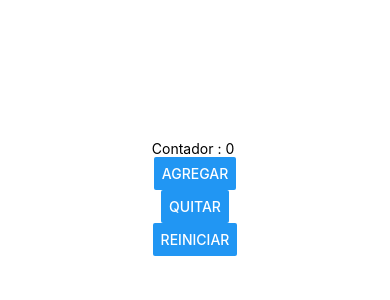
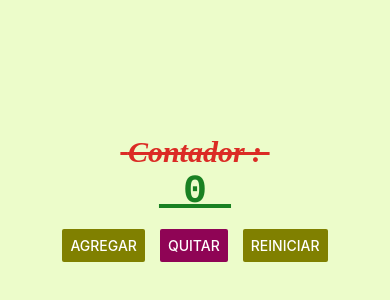
Before and after one commit to IsraelEsauRicoRamirez/PAM214, a React Native app in the folder intro/: screen / in a window 390 px wide. Shown: the part 224-524 px from the top of the page. Built offline with nearby package versions, Linux system fonts and the light colour scheme.

Commit message:
Commit con la practica 6 terminada
Practica 6 terminada sobre el tema de  StyleSheet & Flex

```diff
--- a/intro/App.js
+++ b/intro/App.js
@@ -1,36 +1,13 @@
 //1. imports: Zona de importaciones.
-
-import { StatusBar } from 'expo-status-bar';
-import { StyleSheet, Text, View , Button} from 'react-native';
-import React, { useState } from 'react';
+import ContadorScreen from './screens/ContadorScreen'
 
 //2. MAIN: Zona de componentes.
 export default function App() {
 
-  const[contador, setContador]=useState(0);//Variable desestructurada
 
   return (
-    // Siempre debe ir dentro de un view para que sea vivible.
-    <View style={styles.container}>
+    <ContadorScreen></ContadorScreen>
 
-      <Text>Contador : {contador} </Text>
-       <Button title='Agregar' onPress={()=>setContador(contador+1)}/>
-  <Button title='Quitar' onPress={()=>setContador(contador-1)}/>
-    <Button title='Reiniciar' onPress={()=>setContador(0)}/>
 
-      <StatusBar style="auto" />
-    </View>
   );
 }
-
-
-//3. Estilos: Zona estetica y posicionamiento.
-
-const styles = StyleSheet.create({
-  container: {
-    flex: 1,
-    backgroundColor: '#fff',
-    alignItems: 'center',
-    justifyContent: 'center',
-  },
-});
--- /dev/null
+++ b/intro/screens/ContadorScreen.js
@@ -0,0 +1,75 @@
+//1. imports: Zona de importaciones.
+
+import { StatusBar } from 'expo-status-bar';
+import { StyleSheet, Text, View , Button} from 'react-native';
+import React, { useState } from 'react';
+
+//2. MAIN: Zona de componentes.
+export default function ContadorScreen() {
+
+  const[contador, setContador]=useState(0);//Variable desestructurada
+
+  return (
+    // Siempre debe ir dentro de un view para que sea vivible.
+    <View style={styles.container}>
+
+      <Text style={styles.texto}> Contador : </Text>
+      <Text style={styles.texto2}> {contador} </Text>
+
+      <View style={styles.contenedorBotones}>
+
+          <Button color="#808000"   title='Agregar' onPress={()=>setContador(contador+1)}/>
+          <Button color="#8f0455ff" title='Quitar' onPress={()=>setContador(contador-1)}/>
+          <Button color="#808000" title='Reiniciar' onPress={()=>setContador(0)}/>
+      </View>
+
+
+      <StatusBar style="auto" />
+    </View>
+
+  );
+}
+
+
+//3. Estilos: Zona estetica y posicionamiento.
+
+const styles = StyleSheet.create({
+  container: {
+    flex: 1, // Asignar numero es asignar tama;o de vistas.
+    backgroundColor: '#ECFCCA',// Asignar un color de preferencia.
+    alignItems: 'center',
+    justifyContent: 'center',
+  },// Cuidar que siempre este esta coma.
+
+  texto:{
+
+   color:'#db2b25ff',
+    fontSize:30,
+    fontFamily: 'Time New Roman',
+    fontWeight:'bold',
+    fontStyle:'italic',
+    textDecorationLine:'line-through'
+
+
+  },
+    texto2:{
+
+   color:'#198122ff',
+    fontSize:40,
+    fontFamily: 'Courier',
+    fontWeight:'900',
+    textDecorationLine:'underline',
+
+
+  },
+
+  contenedorBotones:{
+    marginTop:15,
+    flexDirection:'row',
+    gap:15
+
+
+  },
+
+
+});
```
